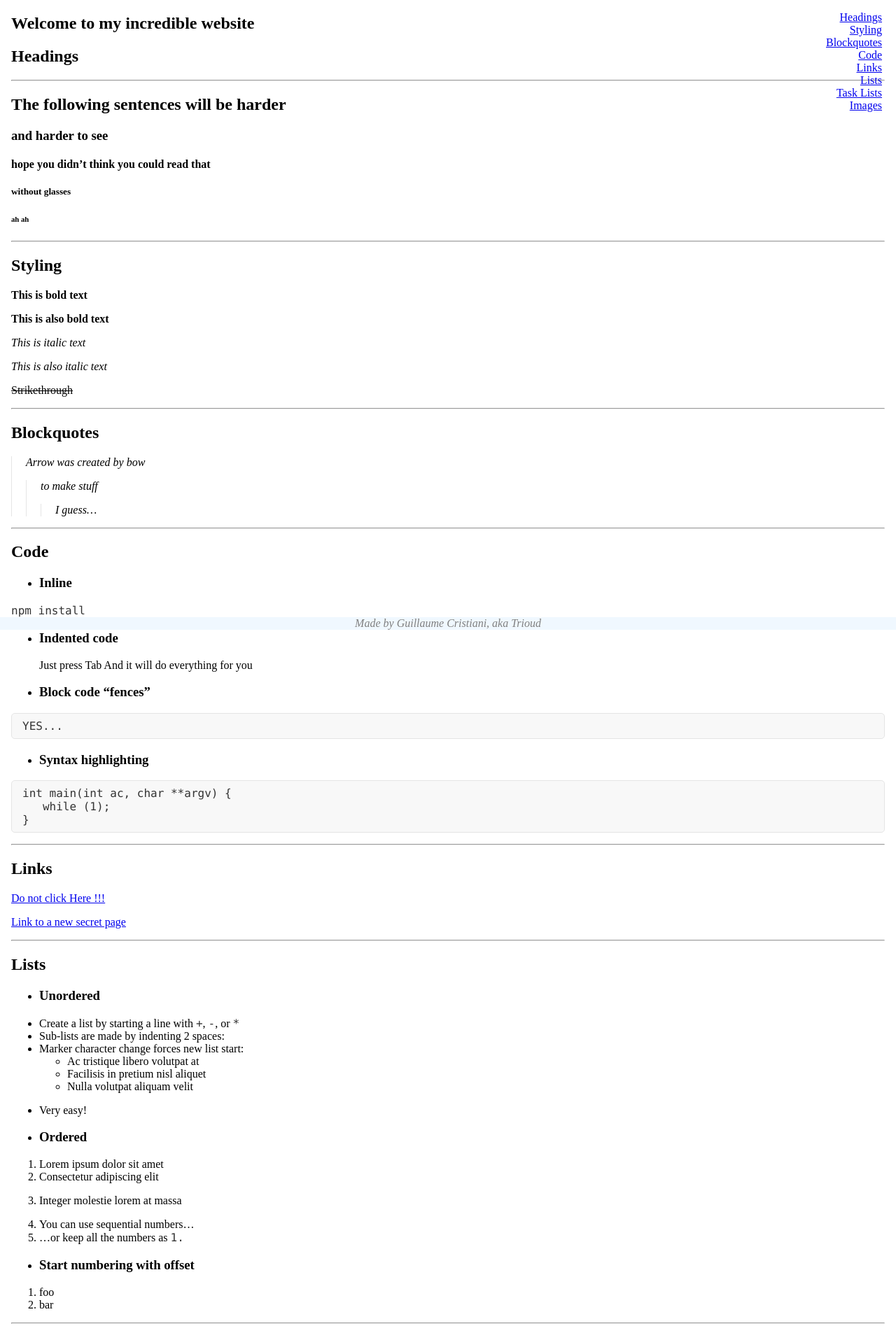
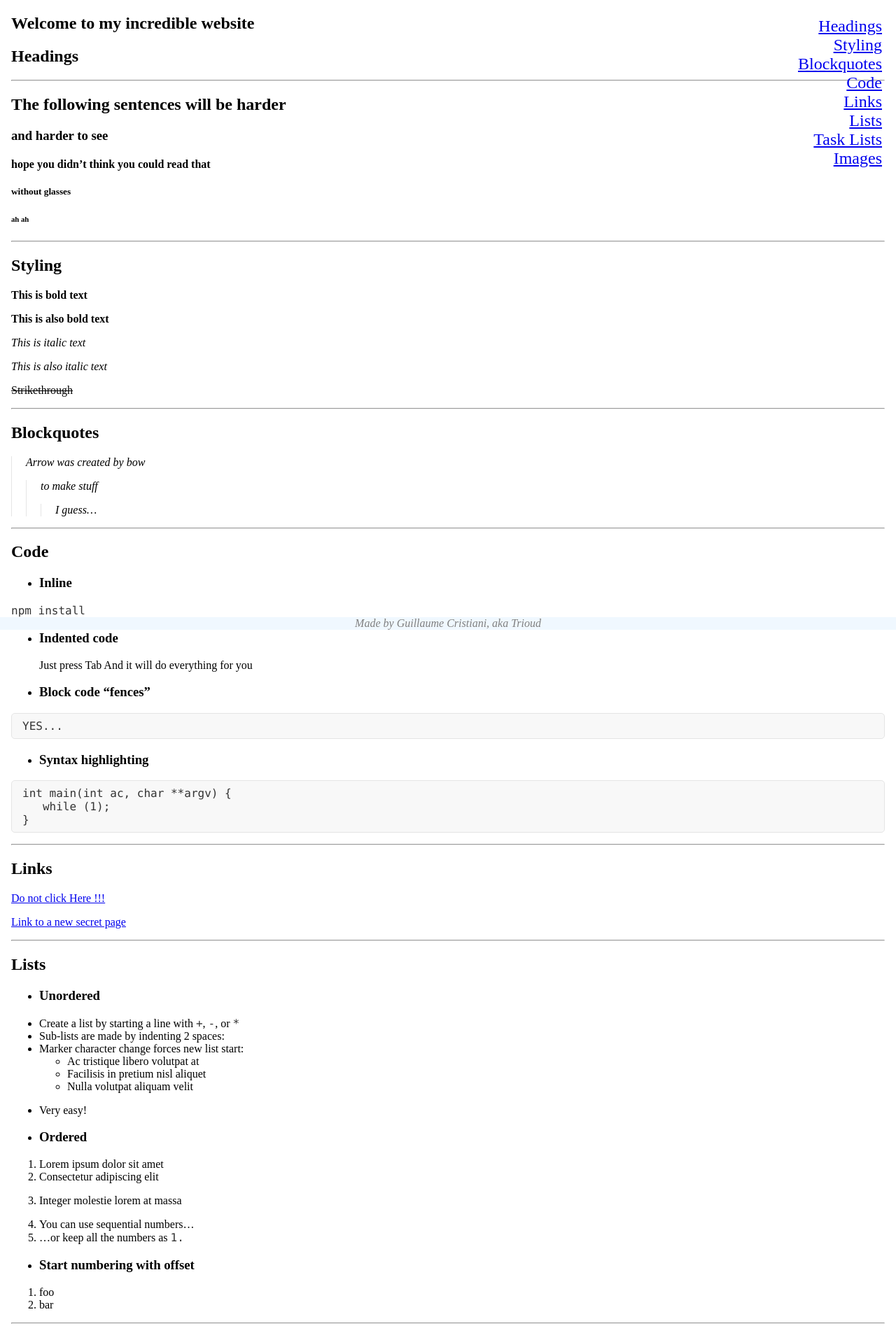
Before and after one commit to Trioud/Trioud.github.io, a Jekyll site: the page built from index.md, in a window 1280 px wide. Shown: the top 1915 px of the page at 70% size. Built offline with Jekyll 4.4.1, drawn with Linux system fonts in a browser that asks for light colours; our own code applies the rules of GitHub Pages for plain Markdown files.

Commit message:
style: change font-size of navbar

```diff
--- a/styles/styles.css
+++ b/styles/styles.css
@@ -6,6 +6,7 @@
     list-style: none;
     margin-right: 20px;
     width: fit-content;
+    font-size: 24px;
 }
 
 body, html {
```
